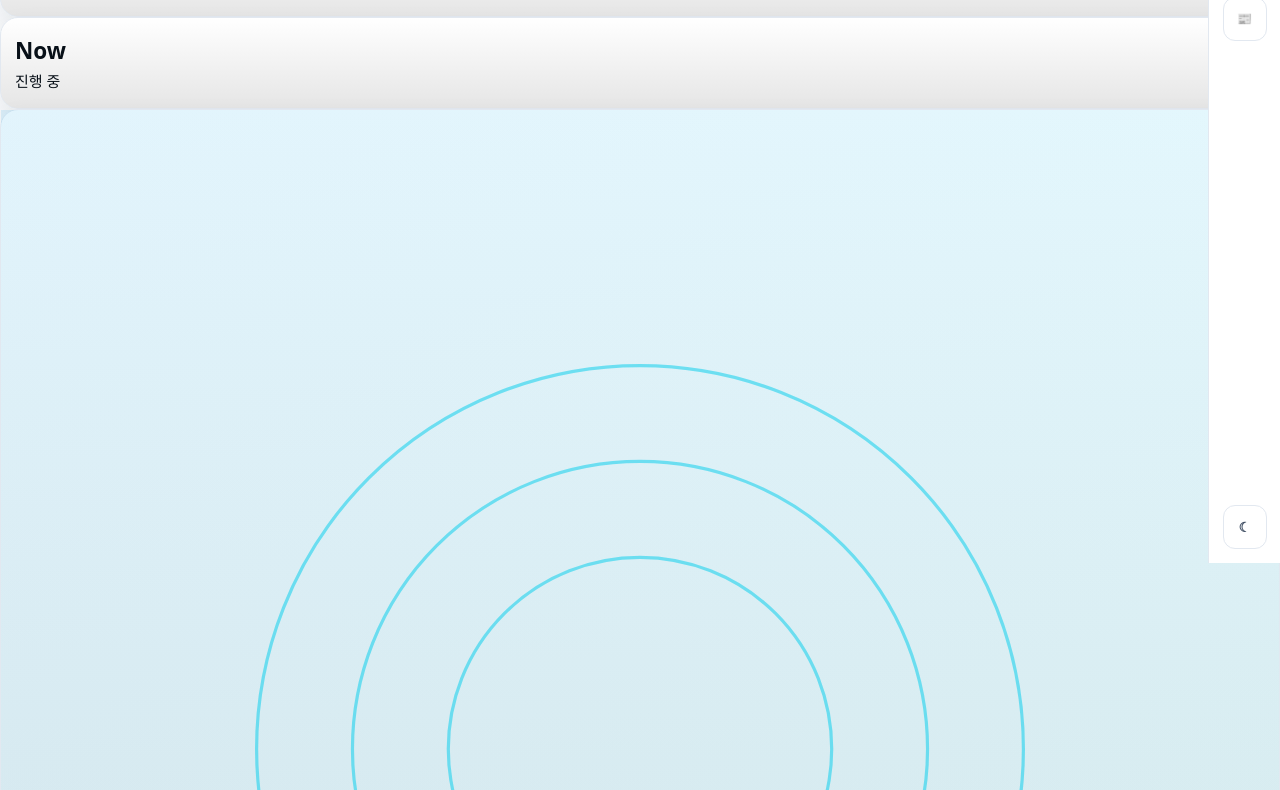
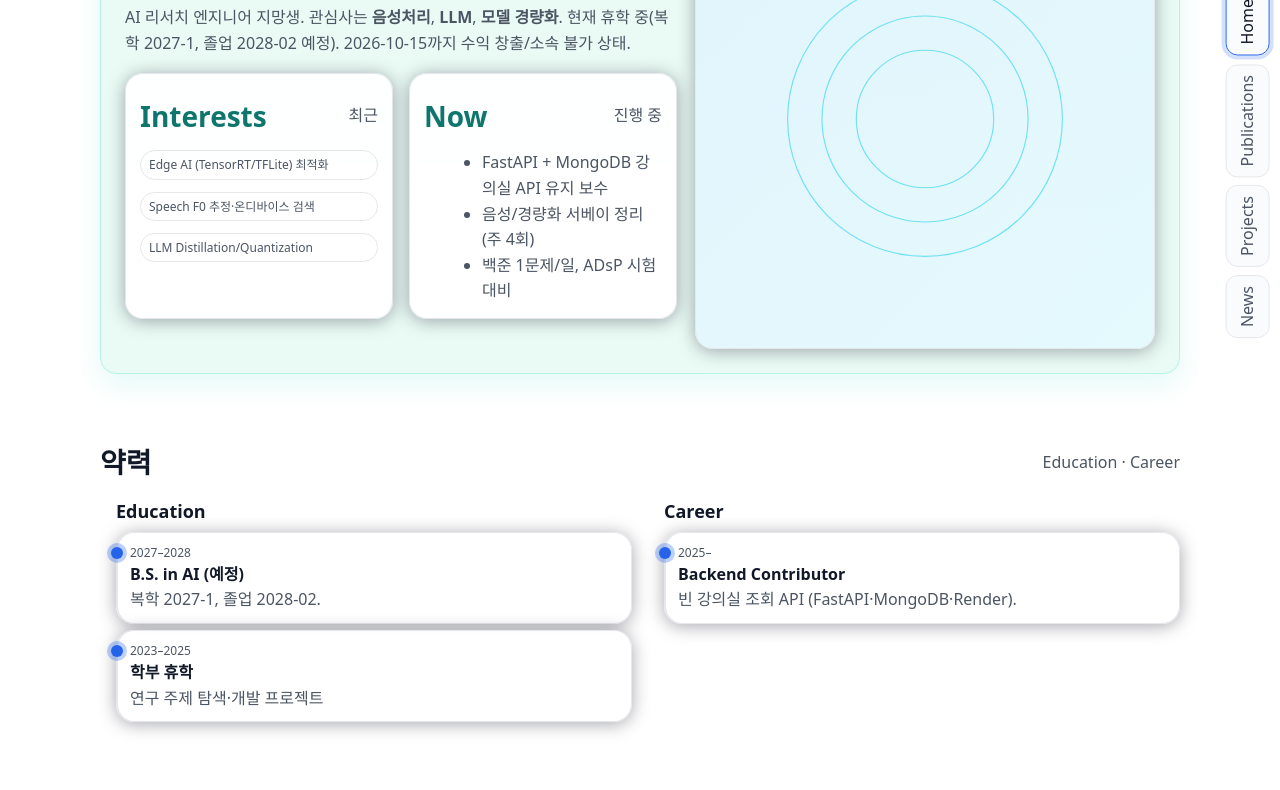
Before and after one commit to Goldeast16/Goldeast16.github.io, a plain HTML site: page index.html in a window 1280 px wide. Shown: the part 237-1027 px from the top of the page. Drawn offline with Linux system fonts and the light colour scheme.

Commit message:
디자인 수정-흰 배경 파스텔 민트

```diff
--- a/assets/css/style.css
+++ b/assets/css/style.css
@@ -1,140 +1,123 @@
-/* ======= Base / Theme ======= */
-:root {
-  --bg: #0b0d10;           /* dark default */
-  --bg-elev: #11141a;
-  --panel: rgba(255,255,255,0.04);
-  --text: #e6eaf2;
-  --muted: #98a2b3;
-  --line: #2a2f3a;
-  --accent: #7c3aed;       /* violet */
-  --accent-2: #22c55e;     /* green */
-  --ring: rgba(124,58,237,.35);
-  --shadow: 0 8px 30px rgba(0,0,0,.25);
-  --radius: 18px;
-  --sidebar-w: 72px;
+:root{
+  --bg:#0b1020;--soft:#121a2d;--card:#0f172a;--text:#e6edf3;--muted:#9fb0c0;--brand:#0ea5e9;--accent:#22d3ee;--border:#1f2941;--radius:18px;--wrap:1120px
+}
+@media (prefers-color-scheme: light){:root{--bg:#f8fafc;--soft:#eef2f7;--card:#fff;--text:#0b1220;--muted:#526179;--border:#e2e8f0}}
+*{box-sizing:border-box}
+html{scroll-behavior:smooth}
+body{margin:0;background:
+  radial-gradient(1000px 500px at 80% -10%, rgba(14,165,233,.12), transparent),
+  radial-gradient(1000px 400px at -10% 20%, rgba(34,211,238,.10), transparent),var(--bg);
+  color:var(--text);font:16px/1.6 system-ui, -apple-system, Segoe UI, Roboto, "Noto Sans KR", sans-serif}
+a{color:inherit;text-decoration:none}
+img{max-width:100%;display:block}
+.wrap{max-width:var(--wrap);margin:0 auto;padding:24px 20px}
+.card{background:linear-gradient(180deg,color-mix(in oklab,var(--card) 96%,transparent),var(--card));border:1px solid var(--border);border-radius:var(--radius);box-shadow:0 2px 18px rgba(2,6,23,.35)}
+.btn{display:inline-flex;align-items:center;gap:8px;padding:10px 14px;border-radius:12px;border:1px solid var(--border)}
+.btn.primary{background:linear-gradient(135deg,var(--brand),var(--accent));color:#031222;border:none;font-weight:700}
+.btn.ghost{color:var(--muted)}
+.tag{font-size:12px;padding:4px 8px;border:1px solid var(--border);border-radius:999px;color:var(--muted)}
+
+/* Right vertical nav */
+.vnav{position:fixed;right:10px;top:50%;transform:translateY(-50%);display:flex;flex-direction:column;gap:8px;z-index:60}
+.vnav a{writing-mode:vertical-rl;transform:rotate(180deg);padding:10px 8px;border:1px solid var(--border);border-radius:12px;background:color-mix(in oklab,var(--soft) 80%,transparent);color:var(--muted);transition:.2s}
+.vnav a.active,.vnav a:hover{color:var(--text);border-color:var(--brand);box-shadow:0 0 0 4px color-mix(in oklab,var(--brand) 20%,transparent)}
+
+/* Headings / layout */
+header{position:sticky;top:0;backdrop-filter:saturate(150%) blur(10px);background:color-mix(in oklab,var(--bg) 92%,transparent);border-bottom:1px solid var(--border);z-index:50}
+.brand{display:flex;align-items:center;justify-content:space-between;height:64px}
+.brand .logo{font-weight:900;letter-spacing:.2px}
+.brand .logo span{color:var(--brand)}
+
+section{padding:36px 0}
+h1{font-size:clamp(26px,4vw,44px);margin:0 0 10px;letter-spacing:-.3px}
+h2{font-size:clamp(20px,2.6vw,28px);margin:0 0 16px}
+h3{font-size:18px;margin:0 0 8px}
+.lead{color:var(--muted)}
+.grid{display:grid;gap:16px}
+.grid.h2{grid-template-columns:1fr 1fr}
+.grid.h3{grid-template-columns:repeat(3,1fr)}
+@media (max-width: 960px){.grid.h2{grid-template-columns:1fr}.grid.h3{grid-template-columns:1fr 1fr}}
+@media (max-width: 640px){.grid.h3{grid-template-columns:1fr}}
+
+/* Home */
+.bio{display:grid;grid-template-columns:1.2fr 1fr;gap:18px;align-items:center}
+@media (max-width: 880px){.bio{grid-template-columns:1fr}}
+.me{aspect-ratio:1/1;border-radius:var(--radius);overflow:hidden;border:1px solid var(--border)}
+.minihead{display:flex;align-items:center;justify-content:space-between;margin:6px 0 12px}
+.muted{color:var(--muted)}
+.timeline{display:grid;grid-template-columns:1fr 1fr;gap:16px}
+@media (max-width: 880px){.timeline{grid-template-columns:1fr}}
+.tcol{position:relative;padding-left:16px}
+.titem{position:relative;border-left:2px solid var(--border);padding:10px 12px;margin:6px 0}
+.titem::before{content:"";position:absolute;left:-7px;top:14px;width:12px;height:12px;border-radius:999px;background:var(--brand);box-shadow:0 0 0 4px color-mix(in oklab,var(--brand) 30%,transparent)}
+.when{font-size:12px;color:var(--muted)}
+
+/* Lists */
+.list{display:grid;gap:12px}
+.row{display:grid;grid-template-columns:120px 1fr;gap:12px;align-items:start;border:1px solid var(--border);border-radius:14px;padding:12px;background:var(--soft)}
+.row .thumb{width:120px;height:80px;object-fit:cover;border-radius:10px;border:1px solid var(--border)}
+.row .meta{font-size:14px;color:var(--muted)}
+
+/* News post */
+.post h1{font-size:28px}
+
+footer{padding:28px 0 56px;color:var(--muted);text-align:center}
+
+/* ===== Light theme refresh ===== */
+:root{
+  --bg: #ffffff;
+  --text: #111827;            /* slate-900 */
+  --muted: #4b5563;           /* slate-600 */
+  --line: #e5e7eb;            /* gray-200 */
+  --brand: #2563eb;
+  --accent: #0ea5e9;
+
+  /* 추가: 라이트 토큰 보강 */
+  --soft: #f8fafc;            /* 섹션/리스트 배경 */
+  --card: #ffffff;            /* 카드 배경 */
+  --border: #e5e7eb;          /* 경계선 */
+
+  /* About Me (Mint Breeze) */
+  --about-bg: #EAFBF5;
+  --about-border: #B6F3E5;
+  --about-chip: #D8F8EF;
+  --about-title: #0F766E;
 }
 
-html[data-theme="light"] {
-  --bg: #f8fafc;
-  --bg-elev: #ffffff;
-  --panel: rgba(2,6,23,0.06);
-  --text: #081018;
-  --muted: #475569;
-  --line: #e2e8f0;
-  --ring: rgba(124,58,237,.25);
-  --shadow: 0 10px 24px rgba(15,23,42,.08);
+/* 화이트 배경 강제 적용 (위의 다크 그라디언트 덮어쓰기) */
+html, body {
+  background: var(--bg);
+  color: var(--text);
 }
 
-* { box-sizing: border-box; }
-html, body { height: 100%; }
-body {
-  margin: 0;
-  background: radial-gradient(1200px 800px at 85% 10%, rgba(124,58,237,.08), transparent 60%), var(--bg);
-  color: var(--text);
-  font: 15px/1.65 system-ui, -apple-system, Segoe UI, Roboto, Noto Sans, 'Noto Sans KR', Helvetica, Arial, sans-serif;
-  text-rendering: optimizeLegibility;
+/* ===== About Me 전용 카드 ===== */
+.about-card{
+  background: var(--about-bg);
+  border: 1px solid var(--about-border);
+  border-radius: 16px;
+  padding: 24px;
+  box-shadow: 0 12px 28px rgba(45,212,191,0.12);
+  margin-top: 12px;
 }
 
-img { max-width: 100%; display: block; }
-a { color: inherit; text-decoration: none; }
-a:hover { color: var(--accent); }
-
-.container { max-width: 1060px; margin: 0 auto; padding: 40px 24px; }
-.main { margin-right: calc(var(--sidebar-w) + 14px); }
-.section { margin: 56px 0; }
-.section-title { font-size: 22px; font-weight: 800; letter-spacing: .2px; margin: 0 0 16px; }
-.subtle { color: var(--muted); }
-
-/* Cards */
-.card {
-  background: linear-gradient(180deg, var(--bg-elev), color-mix(in srgb, var(--bg-elev) 90%, black 10%));
-  border: 1px solid var(--line);
-  border-radius: var(--radius);
-  box-shadow: var(--shadow);
-}
-.card:hover { border-color: color-mix(in srgb, var(--accent) 55%, var(--line)); }
-.card-pad { padding: 18px 18px; }
-
-/* Chips */
-.chips { display: flex; flex-wrap: wrap; gap: 8px; }
-.chip {
-  padding: 3px 10px; border-radius: 999px; font-weight: 600; font-size: 12px;
-  border: 1px solid var(--line); color: var(--muted); background: var(--panel);
+.about-card h1,
+.about-card h2,
+.about-card .title{
+  color: var(--about-title);
 }
 
-/* Lists (Publications/Projects/News) */
-.list { display: grid; gap: 14px; }
-.list-item { display: grid; grid-template-columns: 112px 1fr; gap: 14px; align-items: center; padding: 12px; }
-.list-item .thumb { width: 100%; aspect-ratio: 4/3; object-fit: cover; border-radius: 10px; border: 1px solid var(--line); }
-.list-item .meta { display: grid; gap: 6px; }
-.list-item .title { font-weight: 800; font-size: 16px; }
-.list-item .desc, .list-item .byline { color: var(--muted); font-size: 13px; }
-
-@media (max-width: 720px){
-  .list-item { grid-template-columns: 1fr; }
+.about-card .chip,
+.about-card .badge{
+  display: inline-block;
+  padding: 4px 10px;
+  border-radius: 999px;
+  border: 1px solid var(--about-border);
+  background: var(--about-chip);
+  font-size: 12px;
+  margin-right: 8px;
 }
 
-/* ======= Right Slim Sidebar ======= */
-.sidebar { position: fixed; right: 0; top: 0; width: var(--sidebar-w); height: 100vh; z-index: 50;
-  border-left: 1px solid var(--line); background: var(--bg-elev); backdrop-filter: blur(6px); }
-.sidebar-inner{ position: sticky; top: 0; height: 100vh; display: flex; flex-direction: column; align-items: center; gap: 12px; padding: 14px 8px; }
-.sidebar .logo { font-size: 22px; font-weight: 900; width: 44px; height: 44px; border-radius: 12px; display: grid; place-items: center; border: 1px solid var(--line); background: var(--bg-elev); }
-.sidebar nav { display: grid; gap: 8px; margin-top: 8px; }
-.sidebar a.nav { width: 44px; height: 44px; border-radius: 12px; display: grid; place-items: center; border: 1px solid var(--line); background: var(--bg-elev); color: var(--muted); font-weight: 800; font-size: 12px; }
-.sidebar a.nav.active, .sidebar a.nav:hover { color: white; border-color: var(--accent); outline: 3px solid var(--ring); }
-.sidebar .theme-toggle { margin-top: auto; width: 44px; height: 44px; border-radius: 12px; border: 1px solid var(--line); background: var(--bg-elev); color: var(--muted); font-weight: 800; cursor: pointer; }
-.sidebar .theme-toggle:hover { border-color: var(--accent); color: white; }
-
-/* ======= Home: Header (About / Interests / Now) ======= */
-.header {
-  display: grid; grid-template-columns: 180px 1fr; gap: 20px; align-items: center;
+.about-card .avatar{
+  border-radius: 50%;
+  box-shadow: 0 8px 24px rgba(15,118,110,0.15);
 }
-.header .avatar { border-radius: 16px; border: 1px solid var(--line); }
-.header .about { display: grid; gap: 8px; }
-.info-duo { display: grid; grid-template-columns: 1fr 1fr; gap: 14px; }
-.info-card h4 { margin: 0 0 6px; font-size: 14px; color: var(--muted); }
-.info-card p { margin: 0; font-weight: 700; }
-
-@media (max-width: 820px){
-  .header { grid-template-columns: 1fr; }
-  .info-duo { grid-template-columns: 1fr; }
-}
-
-/* ======= Timeline (Education vs Career) ======= */
-.timeline {
-  display: grid; grid-template-columns: 1fr 1fr; gap: 22px; position: relative;
-}
-.timeline::before { content: ""; position: absolute; left: 50%; top: 0; bottom: 0; width: 2px; background: var(--line); transform: translateX(-50%); }
-
-.t-col { display: grid; gap: 16px; }
-.t-item { position: relative; padding: 14px 14px 14px 18px; border: 1px solid var(--line); border-radius: 14px; background: var(--bg-elev); }
-.t-item .when { font-size: 12px; color: var(--muted); font-weight: 700; }
-.t-item .what { font-weight: 900; margin: 4px 0 2px; }
-.t-item .where { font-size: 13px; color: var(--muted); }
-
-/* bullets on center line */
-.t-item::after { content:""; position: absolute; top: 18px; width: 12px; height: 12px; border-radius: 50%; border: 2px solid var(--accent); background: var(--bg); }
-.t-col.education .t-item::after { right: -28px; }
-.t-col.career .t-item::after { left: -28px; }
-
-@media (max-width: 900px){
-  .timeline { grid-template-columns: 1fr; }
-  .timeline::before { left: 0; width: 0; }
-  .t-item::after { display: none; }
-}
-
-/* ======= Utilities ======= */
-hr { border: none; height: 1px; background: var(--line); margin: 24px 0; }
-.m-0{margin:0}.mt-8{margin-top:8px}.mt-16{margin-top:16px}.mt-24{margin-top:24px}
-.fade { opacity: 0; transform: translateY(8px); transition: opacity .35s ease, transform .35s ease; }
-.fade.in { opacity: 1; transform: none; }
-
-/* Scrollbar */
-:root {
-  scrollbar-width: thin; scrollbar-color: var(--line) transparent;
-}
-::-webkit-scrollbar { width: 10px; }
-::-webkit-scrollbar-thumb { background: var(--line); border-radius: 10px; }
-
-/* Print (for future cv.html) */
-@media print { .sidebar { display:none } .main{ margin-right:0 } }
--- a/assets/js/site.js
+++ b/assets/js/site.js
@@ -1,60 +1,67 @@
-// Inject sidebar, theme toggle, scrollspy, reveal-on-scroll, and page-link highlighting
-(async () => {
-  // 1) Sidebar inject
-  const mount = document.createElement('div');
-  mount.id = '___sidebar';
-  document.body.appendChild(mount);
-  try {
-    const res = await fetch('/partials/sidebar.html');
-    mount.outerHTML = await res.text();
-  } catch(e){ console.warn('sidebar inject failed', e); }
+// 작은 헬퍼들
+const $ = (sel, el=document) => el.querySelector(sel);
+const $$ = (sel, el=document) => [...el.querySelectorAll(sel)];
 
-  // 2) Theme bootstrap
-  const root = document.documentElement;
-  const stored = localStorage.getItem('theme');
-  const prefersDark = window.matchMedia('(prefers-color-scheme: dark)').matches;
-  root.setAttribute('data-theme', stored || (prefersDark ? 'dark' : 'light'));
-  window.toggleTheme = () => {
-    const next = root.getAttribute('data-theme') === 'dark' ? 'light' : 'dark';
-    root.setAttribute('data-theme', next); localStorage.setItem('theme', next);
-  };
+// 공통: 우측 사이드바/활성화 상태 로드
+async function loadSidebar() {
+  const holder = document.createElement('div');
+  document.body.appendChild(holder);
+  const res = await fetch('/partials/sidebar.html');
+  holder.outerHTML = await res.text();
+  setActiveNav();
+}
 
-  // 3) Highlight current page in sidebar when loaded
-  const markActive = () => {
-    const cur = location.pathname.replace(/\/$/, '') || '/';
-    document.querySelectorAll('.sidebar a.nav').forEach(a => {
-      const path = (a.getAttribute('href') || '').replace(/\/$/, '') || '/';
-      if (path === cur) a.classList.add('active');
-    });
-  };
-  document.addEventListener('readystatechange', markActive);
-  markActive();
+function setActiveNav() {
+  const path = location.pathname.replace(/\/$/, '/');
+  $$('[data-nav]').forEach(a => {
+    const href = new URL(a.href);
+    const same = href.pathname.replace(/\/$/, '/') === path;
+    a.classList.toggle('active', same);
+  });
+}
 
-  // 4) ScrollSpy for same-page sections (Home)
-  const anchors = [...document.querySelectorAll('.sidebar a.nav[data-spy]')];
-  if (anchors.length) {
-    const map = new Map(anchors.map(a => [a.getAttribute('href'), a]));
-    const io = new IntersectionObserver((entries) => {
-      entries.forEach(e => {
-        const id = '#' + e.target.id;
-        const link = map.get(id);
-        if (!link) return;
-        if (e.isIntersecting) {
-          anchors.forEach(x => x.classList.remove('active'));
-          link.classList.add('active');
-        }
-      });
-    }, { rootMargin: '-40% 0px -50% 0px', threshold: 0 });
-    document.querySelectorAll('section[id]').forEach(sec => io.observe(sec));
-  }
+// 홈 데이터 로드 & 타임라인/요약 렌더
+async function loadHomeData() {
+  const res = await fetch('/data/site.json');
+  const D = await res.json();
 
-  // 5) Reveal on scroll (reusable)
-  const prefersReduced = window.matchMedia('(prefers-reduced-motion: reduce)').matches;
-  if (!prefersReduced) {
-    const reveal = document.querySelectorAll('.fade');
-    const io2 = new IntersectionObserver((ents) => {
-      ents.forEach(e => { if (e.isIntersecting) e.target.classList.add('in'); });
-    }, { rootMargin: '0px 0px -10% 0px', threshold: 0 });
-    reveal.forEach(el => io2.observe(el));
-  }
-})();
+  // Interests
+  const interests = $('#interests');
+  if (interests) interests.innerHTML = D.interests.map(x=>`<span class="tag">${x}</span>`).join(' ');
+
+  // Now
+  const now = $('#nowlist');
+  if (now) now.innerHTML = D.now.map(x=>`<li>${x}</li>`).join('');
+
+  // Timeline
+  const eduCol = $('#eduCol');
+  const careerCol = $('#careerCol');
+  if (eduCol) D.education.forEach(it=>{
+    const div = document.createElement('div');
+    div.className='titem card';
+    div.innerHTML = `<div class="when">${it.when}</div><strong>${it.title}</strong><div class="muted">${it.desc||''}</div>`;
+    eduCol.appendChild(div);
+  });
+  if (careerCol) D.career.forEach(it=>{
+    const div = document.createElement('div');
+    div.className='titem card';
+    div.innerHTML = `<div class="when">${it.when}</div><strong>${it.title}</strong><div class="muted">${it.desc||''}</div>`;
+    careerCol.appendChild(div);
+  });
+
+  // 프리뷰들
+  const [pubs, projs, news] = await Promise.all([
+    fetch('/data/publications.json').then(r=>r.json()),
+    fetch('/data/projects.json').then(r=>r.json()),
+    fetch('/news/posts.json').then(r=>r.json())
+  ]);
+  if ($('#pubPreview')) renderPublications(pubs, '#pubPreview', 3);
+  if ($('#projPreview')) renderProjects(projs, '#projPreview', 3);
+  if ($('#newsPreview')) renderNews(news, '#newsPreview', 3);
+}
+
+// 페이지 로드시 공통 실행
+window.addEventListener('DOMContentLoaded', async () => {
+  await loadSidebar();
+  // 각 페이지에서 필요한 렌더 호출은 개별 HTML에서 수행
+});
--- a/index.html
+++ b/index.html
@@ -15,10 +15,11 @@
     </div>
   </header>
 
-  <!-- 사이드바는 JS로 주입 -->
+  <!-- 사이드바는 JS로 /partials/sidebar.html 주입 -->
+  <main class="wrap" id="top">
 
-  <main class="wrap" id="top">
-    <section aria-labelledby="home-title">
+    <!-- === About (파스텔 민트 카드) === -->
+    <section class="about-card" aria-labelledby="home-title">
       <div class="bio">
         <div>
           <h1 id="home-title">김동건 — About Me</h1>
@@ -43,15 +44,18 @@
           </svg>
         </div>
       </div>
+    </section>
 
-      <section style="margin-top:24px">
-        <div class="minihead"><h2 style="margin:0">약력</h2><span class="muted">Education · Career</span></div>
+    <!-- === Timeline === -->
+    <section aria-labelledby="tl-title" style="margin-top:24px">
+      <div class="minihead"><h2 id="tl-title" style="margin:0">약력</h2><span class="muted">Education · Career</span></div>
       <div class="timeline">
         <div class="tcol" id="eduCol"><h3 style="margin:0 0 6px">Education</h3></div>
         <div class="tcol" id="careerCol"><h3 style="margin:0 0 6px">Career</h3></div>
       </div>
     </section>
 
+    <!-- === Compact previews === -->
     <section style="margin-top:18px">
       <div class="minihead"><h2 style="margin:0">News (요약)</h2><a class="btn ghost" href="/news/">전체 보기 →</a></div>
       <div class="list" id="newsPreview"></div>
@@ -63,7 +67,6 @@
     <section style="margin-top:18px">
       <div class="minihead"><h2 style="margin:0">Projects (요약)</h2><a class="btn ghost" href="/projects/">전체 보기 →</a></div>
       <div class="list" id="projPreview"></div>
-      </section>
     </section>
   </main>
 
--- a/partials/sidebar.html
+++ b/partials/sidebar.html
@@ -1,12 +1,6 @@
-<aside class="sidebar" role="navigation" aria-label="Primary">
-  <div class="sidebar-inner">
-    <a class="logo" href="/" aria-label="Home">AI</a>
-    <nav>
-      <a class="nav" href="/" data-spy title="Home">🏠</a>
-      <a class="nav" href="/publications/" title="Publications">📚</a>
-      <a class="nav" href="/projects/" title="Projects">🧪</a>
-      <a class="nav" href="/news/" title="News">📰</a>
-    </nav>
-    <button class="theme-toggle" onclick="toggleTheme()" title="Toggle theme">☾</button>
-  </div>
-</aside>
+<nav class="vnav" aria-label="사이드 메뉴">
+  <a href="/index.html#top" data-nav>Home</a>
+  <a href="/publications/" data-nav>Publications</a>
+  <a href="/projects/" data-nav>Projects</a>
+  <a href="/news/" data-nav>News</a>
+</nav>
```
Lines whose indentation alone changed are shown as unchanged.
